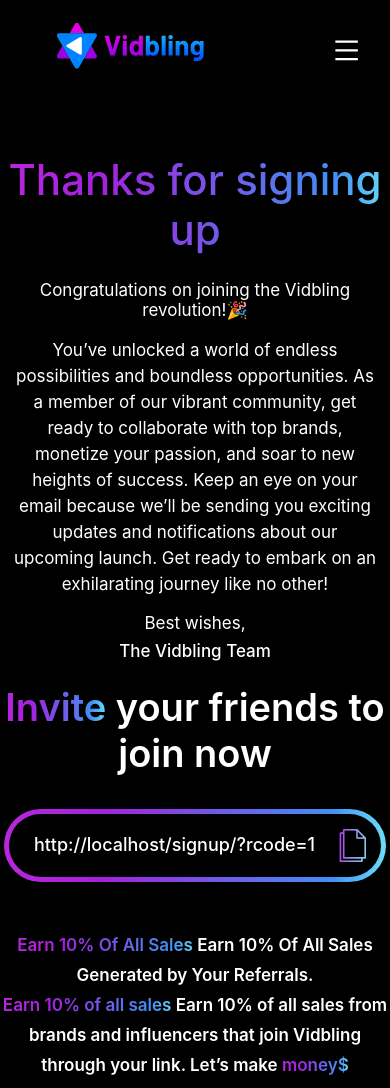
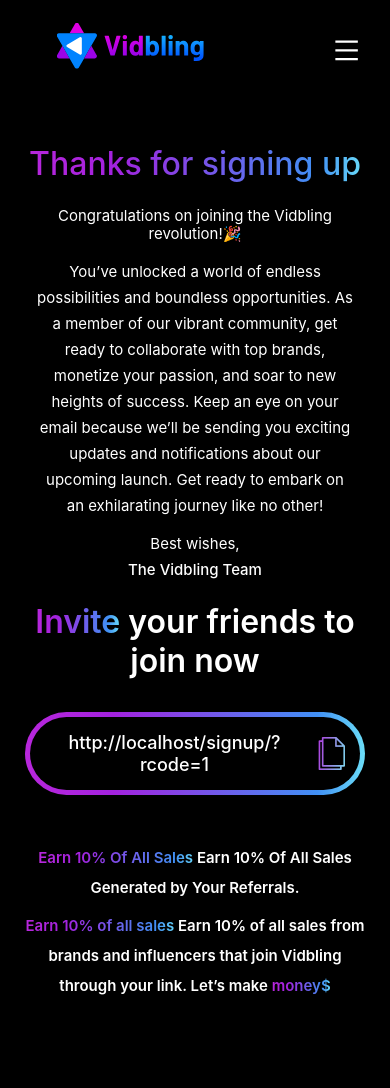
Before and after one commit to EhsanullahQadeer/vidbling, a React (Create React App) app: page /successSignUp/1 in a window 390 px wide. After the commit the page ends 1034 px from the top, so only its background shows below. Built offline with nearby package versions, Linux system fonts and the light colour scheme.

Commit message:
- responsive and favicon added

```diff
--- a/public/index.html
+++ b/public/index.html
@@ -2,7 +2,7 @@
 <html lang="en">
   <head>
     <meta charset="utf-8" />
-    <link rel="icon" href="%PUBLIC_URL%/favicon.ico" />
+    <link rel="icon" href="%PUBLIC_URL%/favicon.png" />
     <meta name="viewport" content="width=device-width, initial-scale=1" />
     <meta name="theme-color" content="#000000" />
     <meta
--- a/src/component/Header/Header.scss
+++ b/src/component/Header/Header.scss
@@ -1,3 +1,8 @@
+.main-content {
+  @media (max-width: 600px) {
+    padding-top: 40px !important;
+  }
+}
 .header-main-div {
   .navbar {
     height: 80px;
--- a/src/component/SuccessSignUp/successSignUp.js
+++ b/src/component/SuccessSignUp/successSignUp.js
@@ -71,7 +71,7 @@
             </div>
             <div className="d-flex justify-content-center mt-5">
               <div className="earn-div">
-                <h5 className="mb-0">
+                <h5 className="mb-2">
                   <span>Earn 10% Of All Sales </span>Earn 10% Of All Sales
                   Generated by Your Referrals.
                 </h5>
--- a/src/component/SuccessSignUp/successSignUp.scss
+++ b/src/component/SuccessSignUp/successSignUp.scss
@@ -1,5 +1,8 @@
 .success-sign-up-div {
-  height: 100vh;
+  // height: 100vh;
+  @media (max-width: 600px) {
+   margin: 25px;
+  }
   .content-div {
     text-align: center;
     .thanks-div {
@@ -22,7 +25,7 @@
           height: unset;
         }
         @media (max-width: 600px) {
-          font-size: 42px;
+          font-size: 32px;
         }
       }
     }
@@ -31,6 +34,9 @@
       h5 {
         font-weight: 400;
         font-size: 17px;
+        @media (max-width: 600px) {
+          font-size: 15px;
+        }
       }
       .unlocked {
         line-height: 26px;
@@ -48,7 +54,7 @@
         font-size: 48px;
         font-weight: 600;
         @media (max-width: 600px) {
-          font-size: 38px;
+          font-size: 32px;
         }
         .invite {
           background: transparent
@@ -112,7 +118,11 @@
         font-size: 17px;
         font-weight: 600;
         line-height: 30px;
+        @media (max-width: 600px) {
+          font-size: 15px;
+        }
         span {
+
           background: transparent
             linear-gradient(
               90deg,
@@ -135,7 +145,7 @@
       height: 460px;
       position: absolute;
       left: 0;
-      bottom: -250px;
+      bottom: 0;
     }
     .like-img {
       height: 60px;
--- a/src/component/app.js
+++ b/src/component/app.js
@@ -13,7 +13,7 @@
             <div className="jumps-prevent d-md-block d-none"></div>
             <div
               className="main-content app-content mt-0"
-              style={{ paddingTop: "75px" }}
+              style={{ paddingTop: "65px" }}
               onClick={() => {}}
             >
               <div className="side-app">
```
Also changed, not shown: public/favicon.png (added), 1 other file (tests, documents, lock files or other folders).
